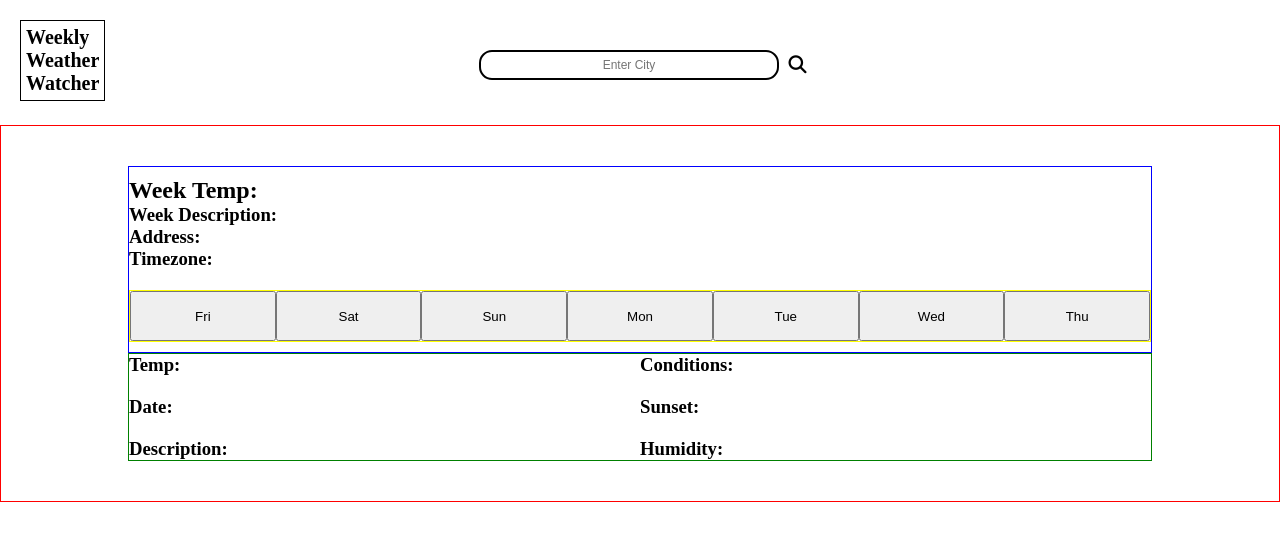
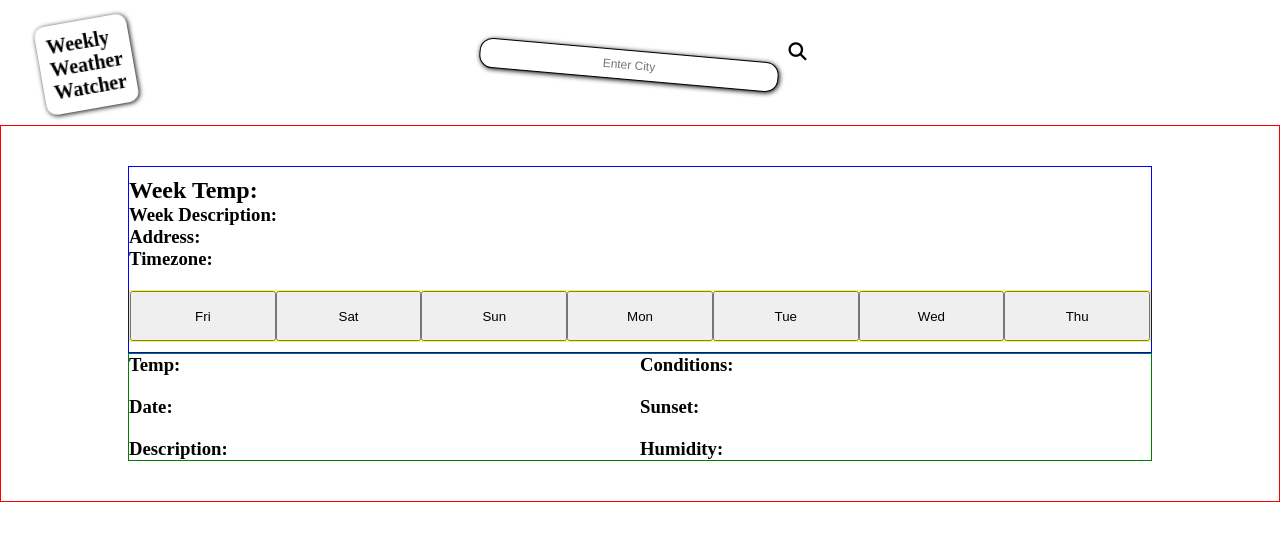
Before and after one commit to karldreta/WeatherApp-OdinProject, a website built with webpack: page src/template.html in a window 1280 px wide. Built offline with nearby package versions, Linux system fonts and the light colour scheme.

Commit message:
Rotate the head elements

```diff
--- a/src/styles.css
+++ b/src/styles.css
@@ -32,19 +32,21 @@ body {
 }
 
 #header > .titleContainer {
-  border: 1px solid black;
+  box-shadow: 1px 1px 5px black;
+  border-radius: 10px;
   width: fit-content;
   height: auto;
   display: flex;
   flex-direction: column;
   position: fixed;
   top: 20px;
-  left: 20px;
+  left: 40px;
+  transform: rotate(350deg);
 }
 
 #header > .titleContainer > h1 {
   font-size: 20px;
-  padding: 5px;
+  padding: 10px;
 }
 
 form {
@@ -59,8 +61,10 @@ form > #inputLocation {
   text-align: center;
   font-size: 12px;
   outline: none;
-  border: 2px solid black;
+  border: 1px solid black;
+  box-shadow: 1px 1px 5px black;
   border-radius: 13px;
+  transform: rotate(5deg);
 }
 
 form #searchLocation {
@@ -71,7 +75,7 @@ form #searchLocation {
   cursor: pointer;
   outline: none;
   font-size: 18px;
-  transform: translateX(30%) translateY(10%);
+  transform: translateX(30%) translateY(-60%);
 }
 
 main {
```
